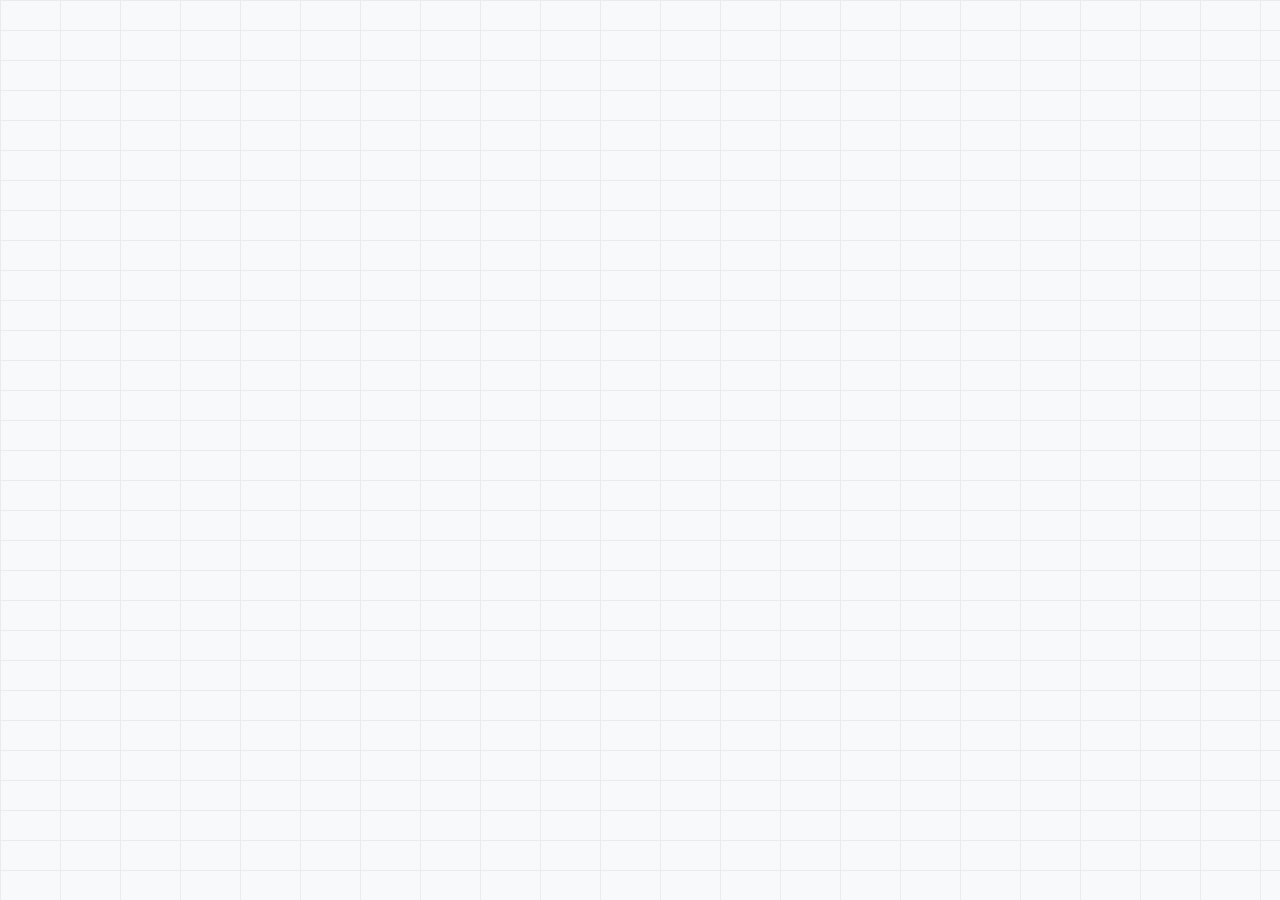
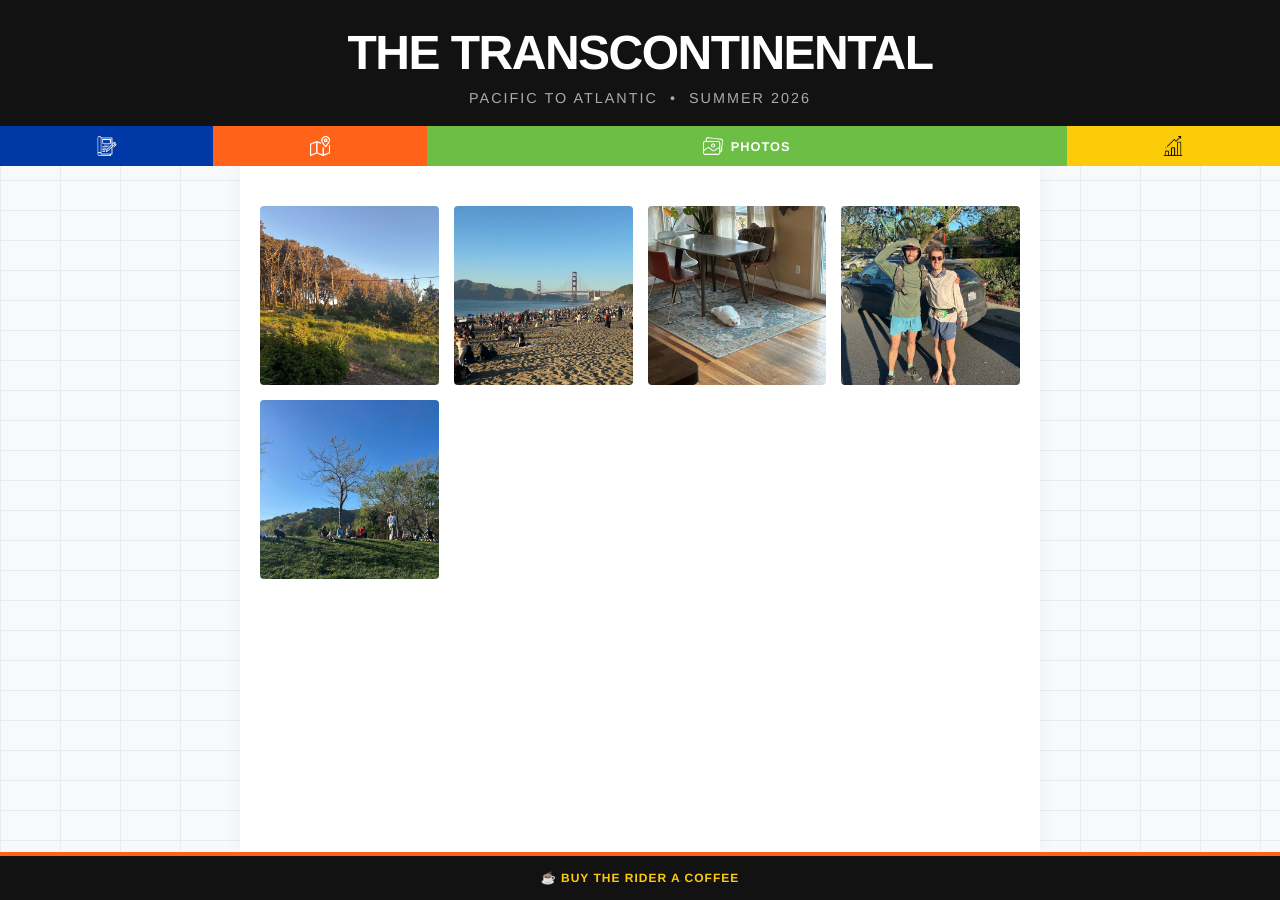
Before and after one commit to mschiller87/bike-tracker, a Jekyll site: the page built from photos.html, in a window 1280 px wide. Built offline with Jekyll 4.4.1, drawn with Linux system fonts in a browser that asks for light colours.

Commit message:
Update default.html

```diff
--- a/_layouts/default.html
+++ b/_layouts/default.html
@@ -47,4 +47,134 @@
         .mta-tab:hover, .mta-tab.active { flex: 3; }
         .mta-tab:hover span, .mta-tab.active span { opacity: 1; max-width: 150px; margin-left: 8px; }
 
-        .tab-blue
+        .tab-blue   { background-color: #0039A6; }
+        .tab-orange { background-color: #FF6319; }
+        .tab-green  { background-color: #6CBE45; }
+        .tab-yellow { background-color: #FCCC0A; }
+
+        .container {
+            /* FIX 2: flex '1 0 auto' ensures the container pushes the footer all the way down without clipping */
+            flex: 1 0 auto;
+            width: 100%;
+            max-width: 800px; margin: 0 auto;
+            background-color: white; padding: 0;
+            box-shadow: 0 0 20px rgba(0,0,0,0.05);
+            /* Removed overflow-x hidden here so it doesn't create a secondary scroll area */
+        }
+
+        /* --- THE SLIM, HOVER-REVEAL FOOTER --- */
+        .site-footer {
+            background-color: #121212;
+            color: #fff;
+            text-align: center;
+            padding: 15px 20px;
+            margin-top: auto;
+            border-top: 4px solid #FF6319;
+            transition: padding 0.4s ease;
+        }
+
+        .footer-content {
+            max-width: 800px;
+            margin: 0 auto;
+            display: flex;
+            flex-direction: column;
+            align-items: center;
+        }
+
+        .footer-hidden-text {
+            max-height: 0;
+            opacity: 0;
+            overflow: hidden;
+            transition: all 0.4s cubic-bezier(0.25, 1, 0.5, 1);
+            display: flex;
+            flex-direction: column;
+            align-items: center;
+            gap: 5px;
+        }
+
+        .site-footer:hover .footer-hidden-text {
+            max-height: 80px;
+            opacity: 1;
+            margin-bottom: 15px;
+        }
+
+        .footer-logo { font-size: clamp(1rem, 4vw, 1.5rem); font-weight: 900; letter-spacing: -1px; text-transform: uppercase; margin: 0; }
+        .footer-desc { font-size: clamp(0.6rem, 2.5vw, 0.8rem); color: #888; text-transform: uppercase; letter-spacing: 1px; margin: 0; }
+
+        .footer-links {
+            display: flex;
+            justify-content: center;
+            align-items: center;
+        }
+
+        .link-footer {
+            color: #aaa;
+            font-weight: bold;
+            text-transform: uppercase;
+            letter-spacing: 1px;
+            text-decoration: none;
+            font-size: clamp(0.65rem, 3vw, 0.75rem);
+            transition: color 0.2s;
+        }
+
+        .link-tip { color: #FCCC0A; }
+        .link-tip:hover { color: #fff; }
+
+        @media (max-width: 600px) {
+            .header-text { padding: 12px 10px 10px 10px; }
+            .mta-tabs { height: 32px; }
+            .tab-icon { width: 16px; height: 16px; }
+            .mta-tab { font-size: 0.7rem; }
+
+            .site-footer { padding: 10px 15px; }
+            .site-footer:hover .footer-hidden-text { margin-bottom: 10px; }
+        }
+    </style>
+</head>
+<body>
+
+    <header>
+        <div class="header-text">
+            <h1>The Transcontinental</h1>
+            <p>Pacific to Atlantic &nbsp;&bull;&nbsp; Summer 2026</p>
+        </div>
+
+        <nav class="mta-tabs">
+            <a href="{{ site.baseurl }}/" class="mta-tab tab-blue {% if page.url == '/' or page.url == '/index.html' %}active{% endif %}">
+                <img src="{{ site.baseurl }}/images/journal.png" class="tab-icon" alt="Journal">
+                <span>Journal</span>
+            </a>
+            <a href="{{ site.baseurl }}/tracker.html" class="mta-tab tab-orange {% if page.url contains 'tracker' %}active{% endif %}">
+                <img src="{{ site.baseurl }}/images/live-map.png" class="tab-icon" alt="Live Map">
+                <span>Live Map</span>
+            </a>
+            <a href="{{ site.baseurl }}/photos.html" class="mta-tab tab-green {% if page.url contains 'photos' %}active{% endif %}">
+                <img src="{{ site.baseurl }}/images/photos.png" class="tab-icon" alt="Photos">
+                <span>Photos</span>
+            </a>
+            <a href="{{ site.baseurl }}/stats.html" class="mta-tab tab-yellow {% if page.url contains 'stats' %}active{% endif %}">
+                <img src="{{ site.baseurl }}/images/stats.png" class="tab-icon" alt="Stats">
+                <span>Stats</span>
+            </a>
+        </nav>
+    </header>
+
+    <div class="container">
+        {{ content }}
+    </div>
+
+    <footer class="site-footer">
+        <div class="footer-content">
+            <div class="footer-hidden-text">
+                <h3 class="footer-logo">The Transcontinental</h3>
+                <p class="footer-desc">Riding East. Summer 2026.</p>
+            </div>
+
+            <div class="footer-links">
+                <a href="https://buymeacoffee.com/YOUR_LINK" target="_blank" class="link-footer link-tip">☕️ Buy the Rider a Coffee</a>
+            </div>
+        </div>
+    </footer>
+
+</body>
+</html>
```
